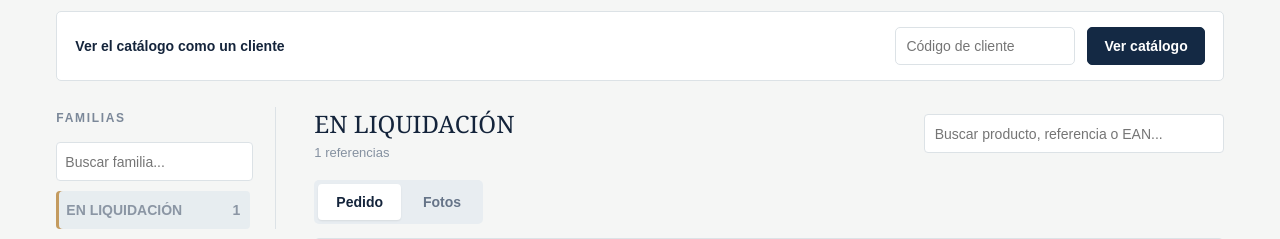
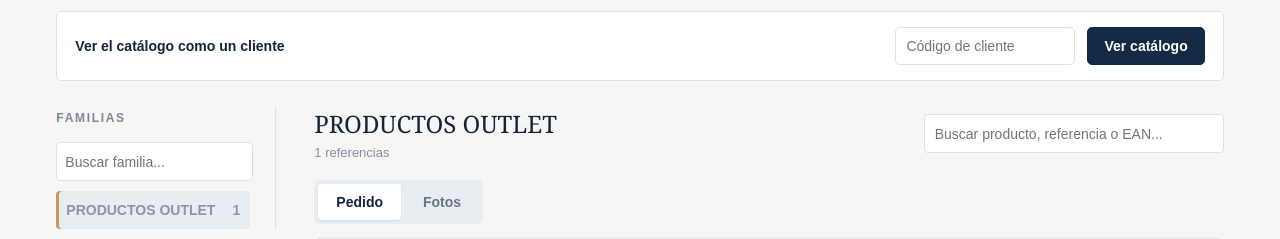
Before and after one commit to JuanSolMauri/danbel-portal, a PHP site: page /index.php in a window 1280 px wide. Shown: the part 271-510 px from the top of the page. Run offline with PHP 8.4, Linux system fonts and the light colour scheme; the visitor is signed in with stand-in values (Sample User, id 1); tables that the repository leaves empty hold one stand-in row (values such as "Sample post").

Commit message:
feat: renombrar "EN LIQUIDACIÓN" a "PRODUCTOS OUTLET" en el catálogo
Solo cambia el texto visible en la lista de familias. La lógica
interna (_LIQUIDACION, isLiquidation, etc.) no se modifica.

Co-Authored-By: Claude Sonnet 4.6 <noreply@anthropic.com>
Claude-Session: https://claude.ai/code/session_01D8dJK5mxDMkR64XHZKFstC

```diff
--- a/portal/app/catalog.php
+++ b/portal/app/catalog.php
@@ -48,7 +48,7 @@ function visible_families(?string $customer): array
     // Familia virtual: artículos obsoletos con stock disponible.
     $liqCount = (int) db()->query('SELECT COUNT(*) FROM products p JOIN stock s ON s.code = p.code WHERE p.obsolete = 1 AND s.qty > 0')->fetchColumn();
     if ($liqCount > 0) {
-        $out[] = ['code' => '_LIQUIDACION', 'name' => 'EN LIQUIDACIÓN', 'count' => $liqCount, 'discount' => null];
+        $out[] = ['code' => '_LIQUIDACION', 'name' => 'PRODUCTOS OUTLET', 'count' => $liqCount, 'discount' => null];
     }
 
     return $out;
```
